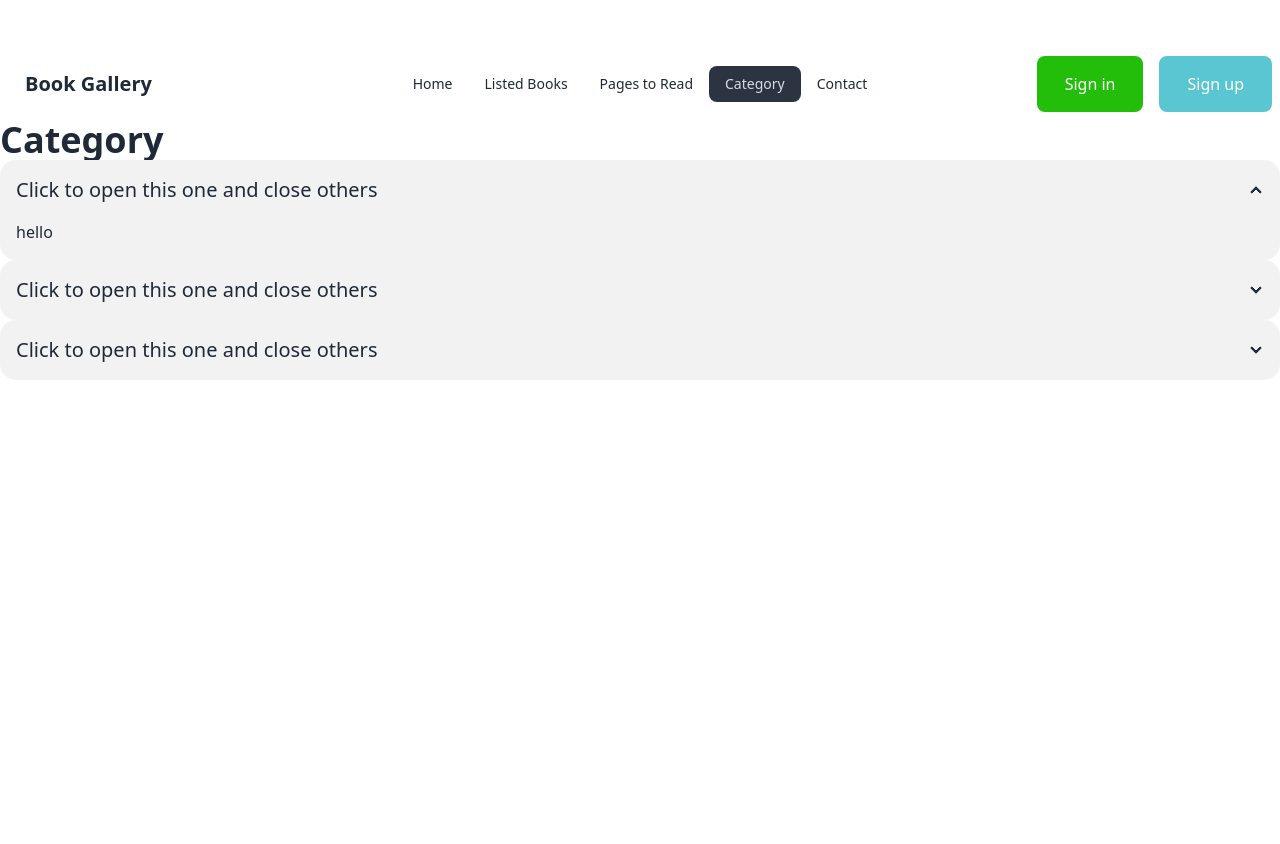
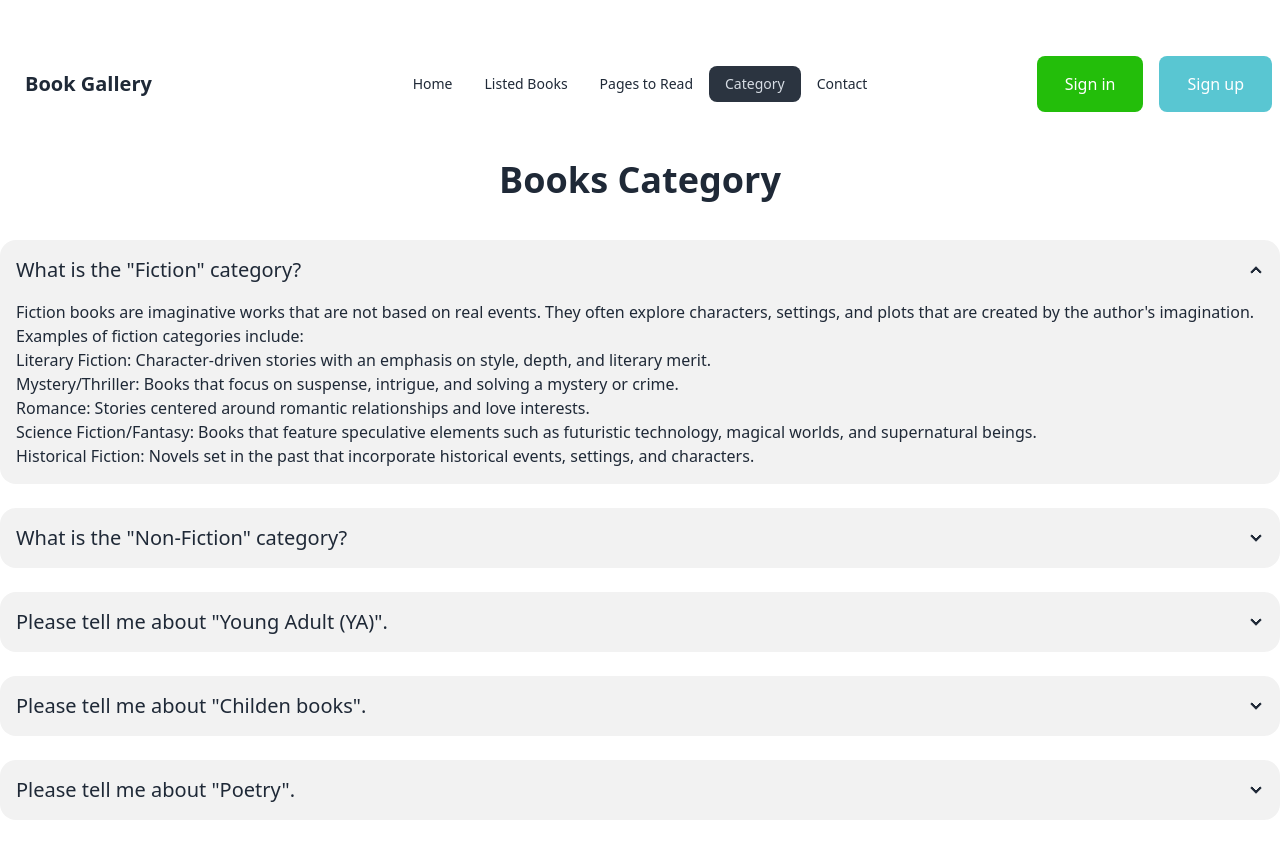
Before and after one commit to Anindo-Ahmed/book-gallery, a React (Vite) app: page /category in a window 1280 px wide. Before the commit the page ends 800 px from the top, so only its background shows below. Built offline with nearby package versions, Linux system fonts and the light colour scheme.

Commit message:
category section updated

```diff
--- a/src/components/Category/Category.jsx
+++ b/src/components/Category/Category.jsx
@@ -1,32 +1,62 @@
 const Category = () => {
     return (
         <div>
-            <h1 className="text-2xl md:text-4xl font-bold">Category</h1>
-            <div className="collapse collapse-arrow bg-base-200">
+            <h1 className="text-2xl md:text-4xl font-bold text-center my-10">Books Category</h1>
+            <div className="collapse collapse-arrow bg-base-200 mb-6">
                 <input type="radio" name="my-accordion-2" defaultChecked />
                 <div className="collapse-title text-xl font-medium">
-                    Click to open this one and close others
+                    What is the "Fiction" category?
                 </div>
                 <div className="collapse-content">
-                    <p>hello</p>
+                    <p>Fiction books are imaginative works that are not based on real events. They often explore characters, settings, and plots that are created by the author's imagination. Examples of fiction categories include: <br />
+
+                    Literary Fiction: Character-driven stories with an emphasis on style, depth, and literary merit. <br />
+                    Mystery/Thriller: Books that focus on suspense, intrigue, and solving a mystery or crime. <br />
+                    Romance: Stories centered around romantic relationships and love interests. <br />
+                    Science Fiction/Fantasy: Books that feature speculative elements such as futuristic technology, magical worlds, and supernatural beings. <br />
+                    Historical Fiction: Novels set in the past that incorporate historical events, settings, and characters.</p>
                 </div>
             </div>
-            <div className="collapse collapse-arrow bg-base-200">
+            <div className="collapse collapse-arrow bg-base-200 mb-6">
                 <input type="radio" name="my-accordion-2" />
                 <div className="collapse-title text-xl font-medium">
-                    Click to open this one and close others
+                What is the "Non-Fiction" category?
                 </div>
                 <div className="collapse-content">
-                    <p>hello</p>
+                    <p>Non-fiction books are based on real events, facts, and information. They aim to educate, inform, or provide insights into specific topics. Examples of non-fiction categories include: <br />
+
+                    Biography/Memoir: Books that recount the life stories and experiences of individuals, often written by themselves or by someone else. <br />
+                    Self-Help/Personal Development: Books that offer guidance, advice, and strategies for self-improvement and personal growth. <br />
+                    History: Books that delve into past events, civilizations, cultures, and historical figures.
+                    Science/Nature: Books that explore scientific principles, discoveries, and phenomena, as well as topics related to the natural world. <br />
+                    Travel: Books that document travel experiences, destinations, and adventures.</p>
                 </div>
             </div>
-            <div className="collapse collapse-arrow bg-base-200">
+            <div className="collapse collapse-arrow bg-base-200 mb-6">
                 <input type="radio" name="my-accordion-2" />
                 <div className="collapse-title text-xl font-medium">
-                    Click to open this one and close others
+                    Please tell me about "Young Adult (YA)".
                 </div>
                 <div className="collapse-content">
-                    <p>hello</p>
+                    <p>Young adult books are targeted towards adolescent readers, typically aged between 12 and 18 years old. These books often feature protagonists who are teenagers and address themes relevant to young adults, such as identity, friendship, and coming-of-age</p>
+                </div>
+            </div>
+            <div className="collapse collapse-arrow bg-base-200 mb-6">
+                <input type="radio" name="my-accordion-2" />
+                <div className="collapse-title text-xl font-medium">
+                    Please tell me about "Childen books".
+                </div>
+                <div className="collapse-content">
+                    <p>Children's books are tailored for young readers, typically aged between 0 and 12 years old. They include picture books, early readers, chapter books, and middle-grade novels, covering a wide range of topics and themes suitable for different age groups.</p>
+                </div>
+            </div>
+            <div className="collapse collapse-arrow bg-base-200 mb-6">
+                <input type="radio" name="my-accordion-2" />
+                <div className="collapse-title text-xl font-medium">
+                    Please tell me about "Poetry".
+                </div>
+                <div className="collapse-content">
+                    <p>Poetry books consist of written works that express emotions, ideas, and experiences through rhythmic language, imagery, and symbolism. They encompass various forms and styles of poetry, including free verse, sonnets, haiku, and lyrical poetry.</p>
                 </div>
             </div>
         </div>
```
